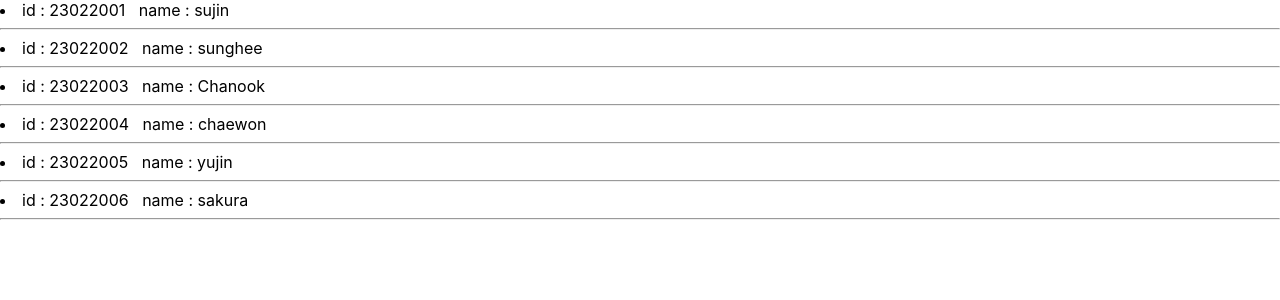
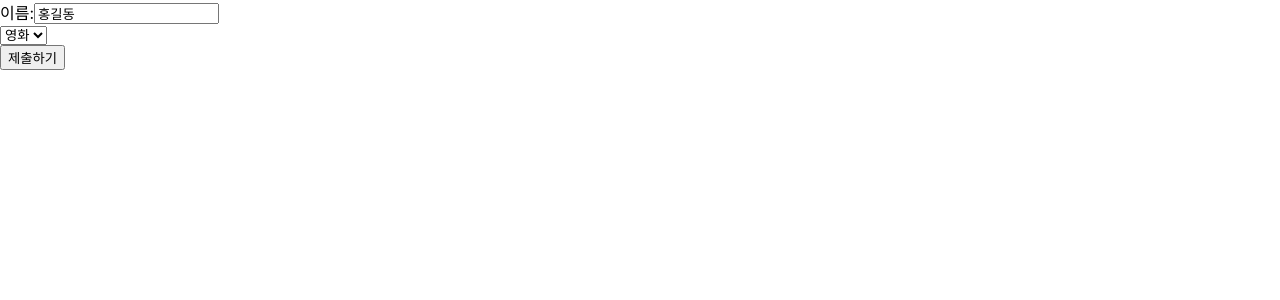
Before and after one commit to sh0114/Practice_React, a React (Create React App) app in the folder my-app/: page / in a window 1280 px wide. Shown: the top 300 px of the page. Built offline with nearby package versions, Linux system fonts and the light colour scheme.

Commit message:
230220 처음만난리액트 11강 form 및 form 관련 태그 학습

```diff
--- /dev/null
+++ b/my-app/src/chapter_11/SignUp.jsx
@@ -0,0 +1,42 @@
+import React, {useState} from "react";
+
+function SignUp(props){
+    const [name, setName] = useState("홍길동");
+    const [hobby, setHobby] = useState("영화");
+    let listHobby = [];
+    const handleChangeName = (event) => {
+        setName(event.target.value);
+    }
+
+    const handleChangeHobby = (event) => {
+       /* listHobby.push(event.target.value);
+        listHobby.map((elem, index) => {
+            console.log(`elem : ${elem}, index : ${index}`);
+        });*/
+        setHobby(event.target.value);
+    }
+
+    const handleSubmit = (event) => {
+        alert(`당신의 이름은 : ${name}, 취미는 : ${hobby}`);
+        event.preventDefault();
+    }
+
+    return(
+        <form onSubmit={handleSubmit}>
+            <label>이름:
+                <input type="text" value={name} onChange={handleChangeName}/>
+            </label> <br/>
+            <select value={hobby} onChange={handleChangeHobby}>
+                <option value="운동">운동</option>
+                <option value="독서">독서</option>
+                <option value="영화">영화</option>
+                <option value="음악">음악</option>
+                <option value="뒹굴">뒹굴</option>
+            </select> <br/>
+            <button type="submit">제출하기</button>
+        </form>
+    );
+
+}
+
+export default SignUp;
--- a/my-app/src/index.js
+++ b/my-app/src/index.js
@@ -14,12 +14,13 @@ import ConfirmButtonCFS from './chapter_08/ConfirmButtonCFS';
 import ConfirmButtonFC from './chapter_08/ConfirmButtonFC';
 import LandingPage from './chapter_09/LandingPage';
 import AttedanceBook from './chapter_10/AttendanceBook';
+import SignUp from './chapter_11/SignUp';
 
 const root = ReactDOM.createRoot(document.getElementById('root'));
 
 root.render(
   <React.StrictMode>
-   <AttedanceBook />
+   <SignUp />
   </React.StrictMode>,
   // document.getElementById('root')
 );
```
